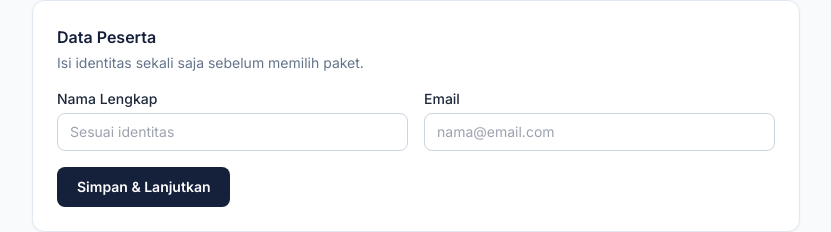
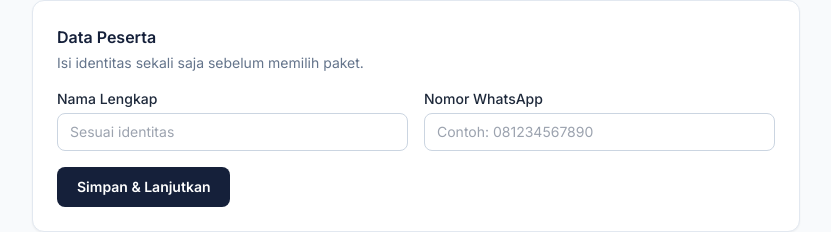
Before and after one commit to madasukses/try, a Next.js app: page / in a window 1280 px wide. Shown: the part 128-360 px from the top of the page, without its empty margins (224-1055 px from the left). Built offline with nearby package versions, Linux system fonts and the light colour scheme; no server answers.

Commit message:
Add files via upload

```diff
--- a/lib/sheety.js
+++ b/lib/sheety.js
@@ -25,16 +25,16 @@ export async function getSoal() {
   }
 }
 
-export async function catatPeserta({ nama, email, waktuMulai }) {
+export async function catatPeserta({ nama, noWa, waktuMulai }) {
   if (!BASE_URL) {
-    console.info('[demo] peserta dicatat lokal:', nama, email);
+    console.info('[demo] peserta dicatat lokal:', nama, noWa);
     return { id: `demo-${Date.now()}` };
   }
   try {
     const res = await fetch(`${BASE_URL}/peserta`, {
       method: 'POST',
       headers: { 'Content-Type': 'application/json' },
-      body: JSON.stringify({ peserta: { nama, email, waktuMulai } }),
+      body: JSON.stringify({ peserta: { nama, noWa, waktuMulai } }),
     });
     if (!res.ok) throw new Error(`Sheety error ${res.status}`);
     return res.json();
@@ -44,7 +44,7 @@ export async function catatPeserta({ nama, email, waktuMulai }) {
   }
 }
 
-export async function kirimHasil({ nama, email, paket, skor, benar, salah, kosong, waktuSelesai, detailJawaban }) {
+export async function kirimHasil({ nama, noWa, paket, skor, benar, salah, kosong, waktuSelesai, detailJawaban }) {
   if (!BASE_URL) {
     console.info('[demo] hasil dicatat lokal:', { nama, paket, skor });
     return { id: `demo-${Date.now()}` };
@@ -56,7 +56,7 @@ export async function kirimHasil({ nama, email, paket, skor, benar, salah, koson
       body: JSON.stringify({
         hasil: {
           nama,
-          email,
+          noWa,
           paket,
           skor,
           benar,
--- a/pages/index.js
+++ b/pages/index.js
@@ -8,7 +8,7 @@ import { PAKET_BADGE, formatJudulPaket, groupSoalByPaket } from '../lib/paketCon
 export default function PilihPaket() {
   const router = useRouter();
   const [nama, setNama] = useState('');
-  const [email, setEmail] = useState('');
+  const [noWa, setNoWa] = useState('');
   const [identitasTersimpan, setIdentitasTersimpan] = useState(false);
   const [daftarPaket, setDaftarPaket] = useState(null);
   const [error, setError] = useState('');
@@ -18,7 +18,7 @@ export default function PilihPaket() {
     if (raw) {
       const p = JSON.parse(raw);
       setNama(p.nama);
-      setEmail(p.email);
+      setNoWa(p.noWa);
       setIdentitasTersimpan(true);
     }
     getSoal().then((data) => setDaftarPaket(groupSoalByPaket(data)));
@@ -26,21 +26,21 @@ export default function PilihPaket() {
 
   function simpanIdentitas(e) {
     e.preventDefault();
-    if (!nama.trim() || !email.trim()) {
-      setError('Nama dan email wajib diisi.');
+    if (!nama.trim() || !noWa.trim()) {
+      setError('Nama dan nomor WhatsApp wajib diisi.');
       return;
     }
     setError('');
     sessionStorage.setItem(
       'tryout_peserta',
-      JSON.stringify({ nama: nama.trim(), email: email.trim() })
+      JSON.stringify({ nama: nama.trim(), noWa: noWa.trim() })
     );
     setIdentitasTersimpan(true);
   }
 
   function pilihPaket(kode) {
     if (!identitasTersimpan) {
-      setError('Isi nama dan email terlebih dahulu.');
+      setError('Isi nama dan nomor WhatsApp terlebih dahulu.');
       return;
     }
     sessionStorage.setItem('tryout_kode_paket', kode);
@@ -76,12 +76,12 @@ export default function PilihPaket() {
                   />
                 </div>
                 <div>
-                  <label className="block text-sm font-medium text-navy-700 mb-1">Email</label>
+                  <label className="block text-sm font-medium text-navy-700 mb-1">Nomor WhatsApp</label>
                   <input
-                    type="email"
-                    value={email}
-                    onChange={(e) => setEmail(e.target.value)}
-                    placeholder="nama@email.com"
+                    type="tel"
+                    value={noWa}
+                    onChange={(e) => setNoWa(e.target.value)}
+                    placeholder="Contoh: 081234567890"
                     className="w-full border border-slate-300 rounded-lg px-3 py-2 text-sm focus:border-brand-500"
                   />
                 </div>
--- a/pages/ujian.js
+++ b/pages/ujian.js
@@ -121,7 +121,7 @@ export default function Ujian() {
 
     await kirimHasil({
       nama: peserta?.nama,
-      email: peserta?.email,
+      noWa: peserta?.noWa,
       paket: kodePaket,
       skor,
       benar,
```
Also changed, not shown: 1 other file (tests, documents, lock files or other folders).
